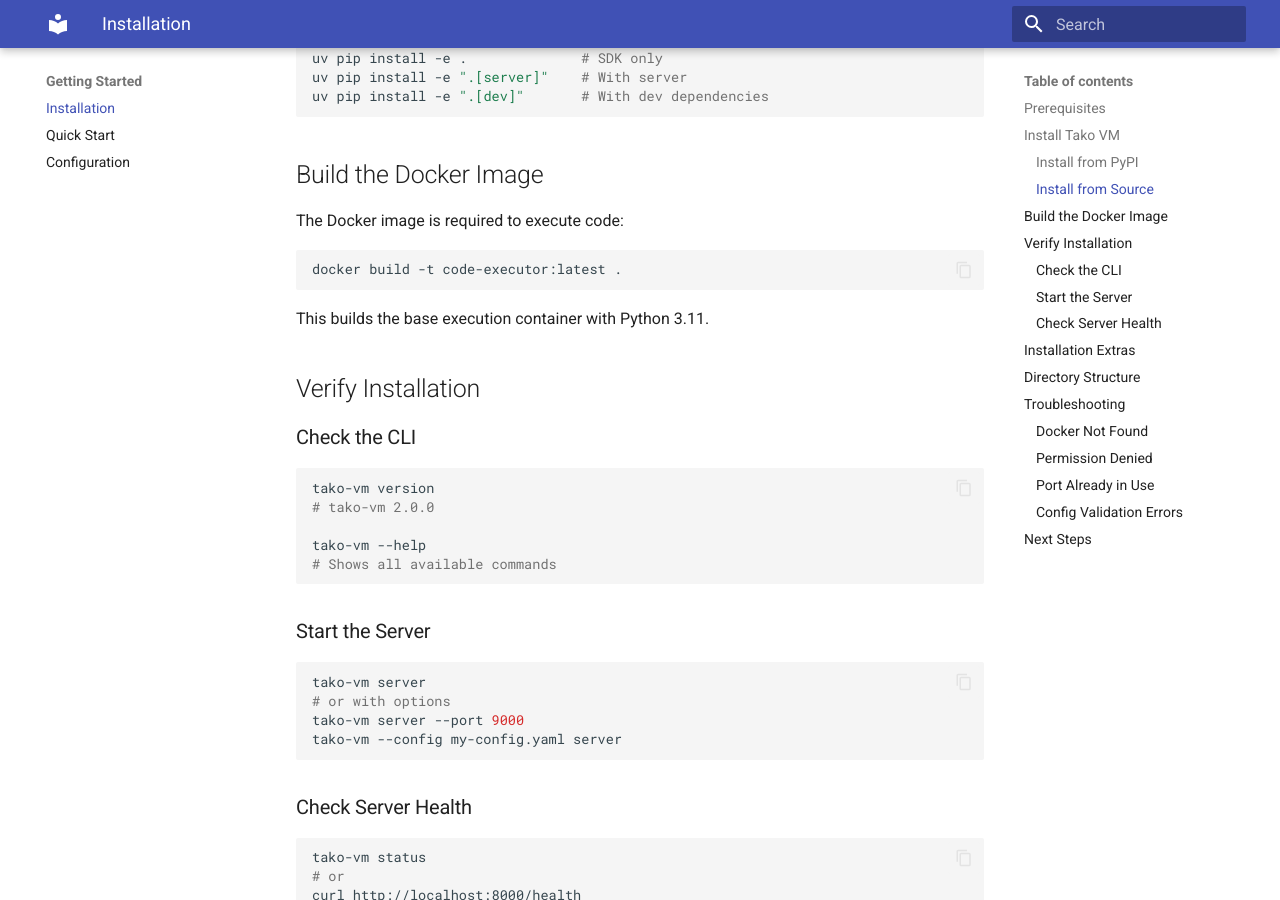
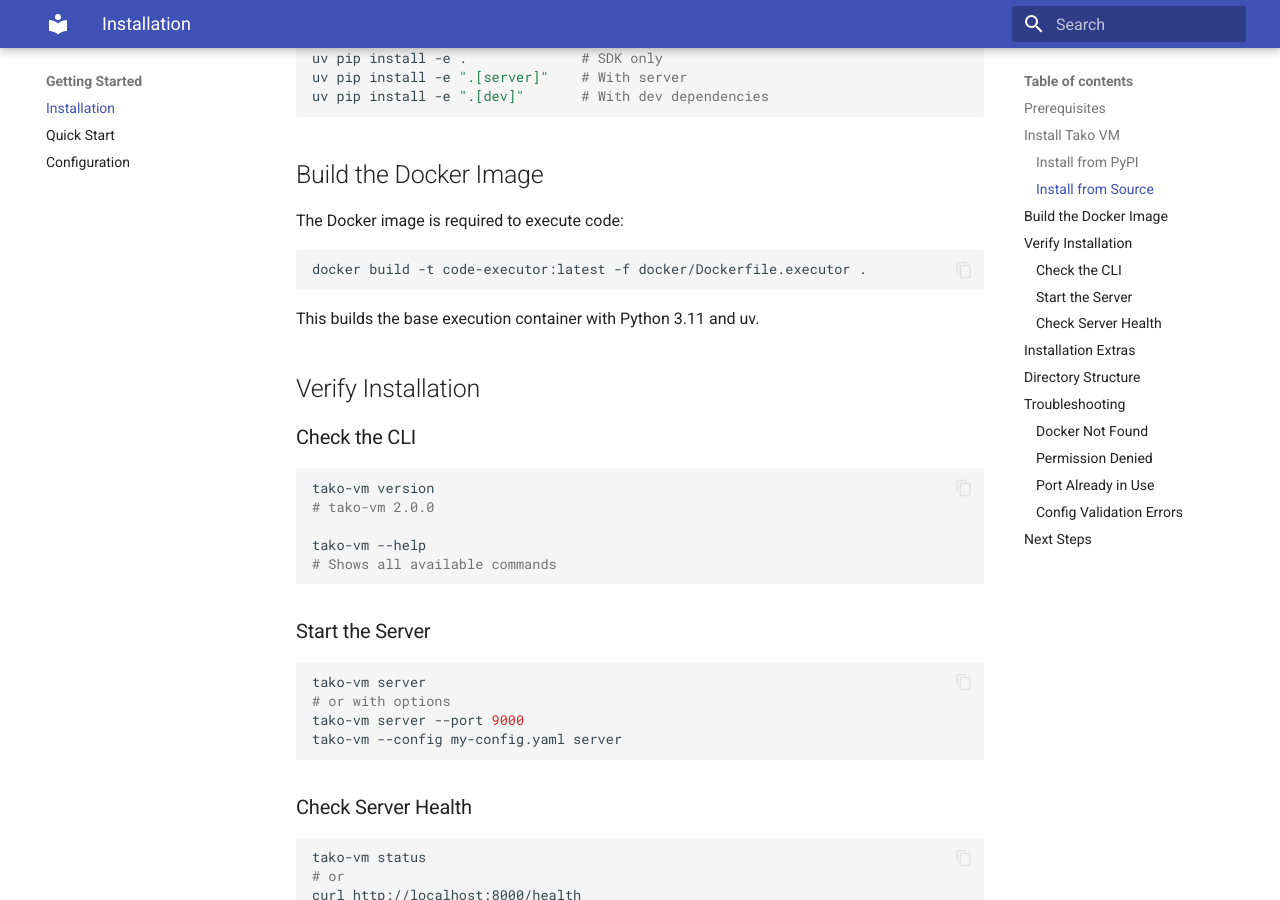
Before and after one commit to outerport/TakoVM, an MkDocs documentation site: the page built from docs/getting-started/installation.md, in a window 1280 px wide and 900 px high, scrolled down 892 px. Built offline with MkDocs 1.6.1 and Material for MkDocs 9.7.7, drawn with Linux system fonts in a browser that asks for light colours.

Commit message:
Fix dead code and documentation inconsistencies
- Remove unused `import os` from sandbox.py
- Fix Docker build command in installation.md (add -f flag)
- Create tako_vm.yaml.example with all config options documented
- Fix input_data marked as required in API docs (it's optional)

Co-Authored-By: Claude Opus 4.5 <noreply@anthropic.com>

````diff
--- a/docs/getting-started/installation.md
+++ b/docs/getting-started/installation.md
@@ -43,10 +43,10 @@ uv pip install -e ".[dev]"       # With dev dependencies
 The Docker image is required to execute code:
 
 ```bash
-docker build -t code-executor:latest .
+docker build -t code-executor:latest -f docker/Dockerfile.executor .
 ```
 
-This builds the base execution container with Python 3.11.
+This builds the base execution container with Python 3.11 and uv.
 
 ## Verify Installation
 
````
Also changed, not shown: docs/api/rest.md (+2 -2 lines), 2 other files.
